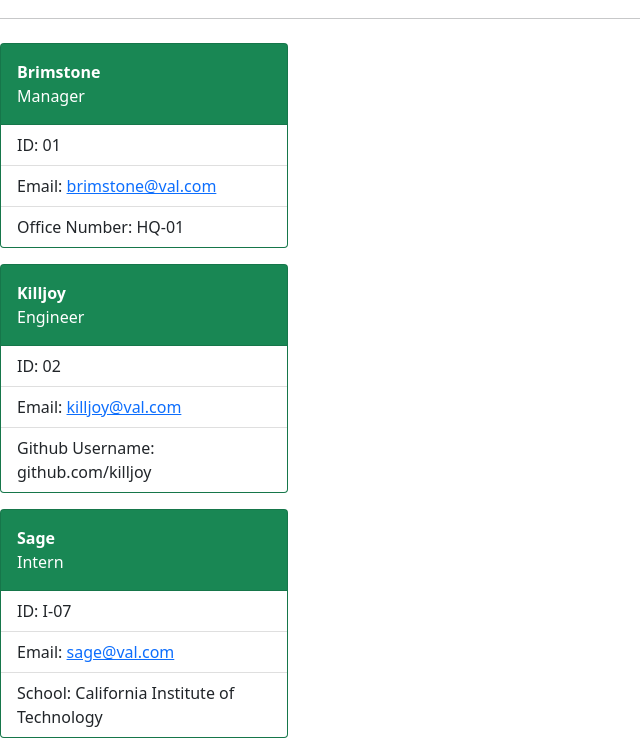
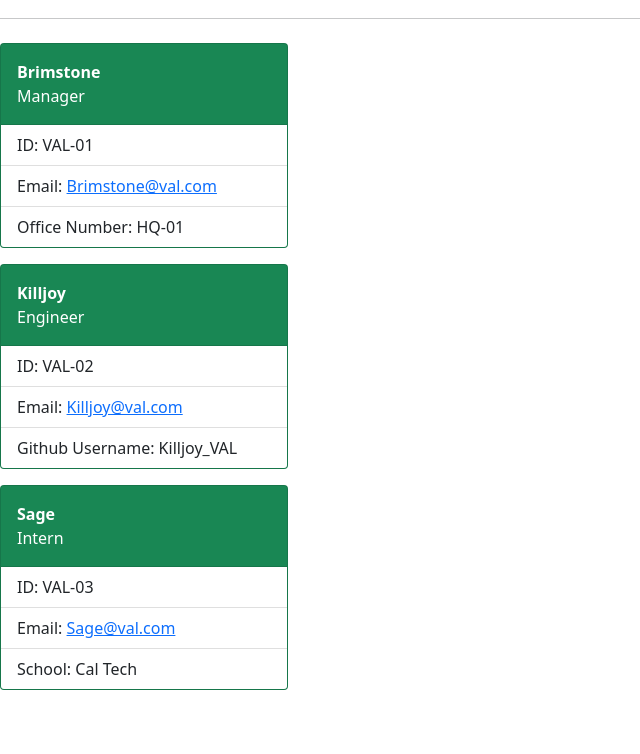
Before and after one commit to Emanconcepcion/make_team_profile, a website: page dist/index.html in a window 1280 px wide. Shown: the part 73-827 px from the top of the page, without its empty margins (0-640 px from the left). After the commit the page ends 800 px from the top, so only its background shows below. Drawn offline with nearby package versions, Linux system fonts and the light colour scheme.

```diff
--- a/dist/index.html
+++ b/dist/index.html
@@ -25,8 +25,8 @@
     <p class="card-text"><i class="fa-solid fa-mug-hot"></i>Manager</p>
   </div>
   <ul class="list-group list-group-flush">
-    <li class="list-group-item">ID: 01</li>
-    <li class="list-group-item">Email: <a href="mailto:brimstone@val.com">brimstone@val.com</a></li>
+    <li class="list-group-item">ID: VAL-01</li>
+    <li class="list-group-item">Email: <a href="mailto:Brimstone@val.com">Brimstone@val.com</a></li>
     <li class="list-group-item">Office Number: HQ-01</li>
   </ul>
 </div>
@@ -37,9 +37,9 @@
     <p class="card-text"><i class="fa-solid fa-glasses"></i>Engineer</p>
   </div>
   <ul class="list-group list-group-flush">
-    <li class="list-group-item">ID: 02</li>
-    <li class="list-group-item">Email: <a href="mailto:killjoy@val.com">killjoy@val.com</a></li>
-    <li class="list-group-item">Github Username: github.com/killjoy</li>
+    <li class="list-group-item">ID: VAL-02</li>
+    <li class="list-group-item">Email: <a href="mailto:Killjoy@val.com">Killjoy@val.com</a></li>
+    <li class="list-group-item">Github Username: Killjoy_VAL</li>
   </ul>
 </div>
 
@@ -49,9 +49,9 @@
     <p class="card-text"><i class="fa-solid fa-user-graduate"></i>Intern</p>
   </div>
   <ul class="list-group list-group-flush">
-    <li class="list-group-item">ID: I-07</li>
-    <li class="list-group-item">Email: <a href="mailto:sage@val.com">sage@val.com</a></li>
-    <li class="list-group-item">School: California Institute of Technology</li>
+    <li class="list-group-item">ID: VAL-03</li>
+    <li class="list-group-item">Email: <a href="mailto:Sage@val.com">Sage@val.com</a></li>
+    <li class="list-group-item">School: Cal Tech</li>
   </ul>
 </div>
 
```
Also changed, not shown: README.md.
